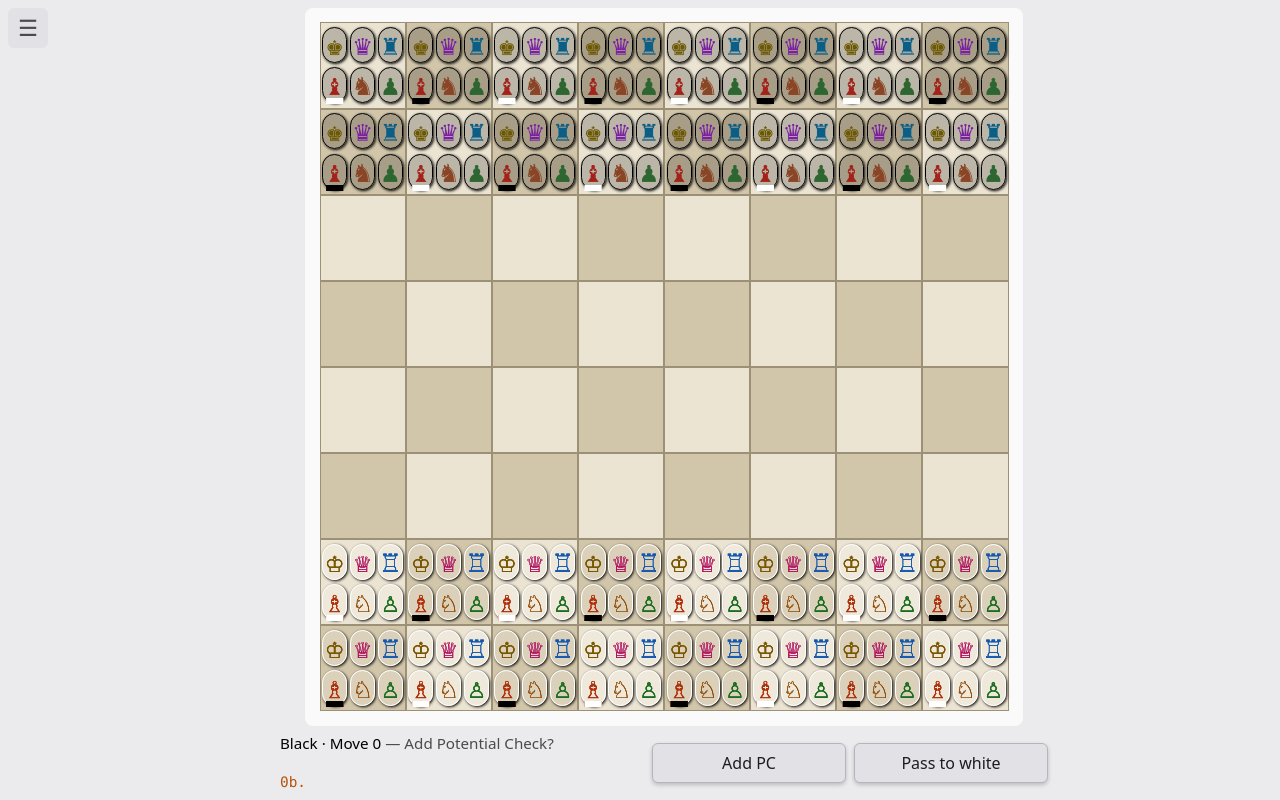
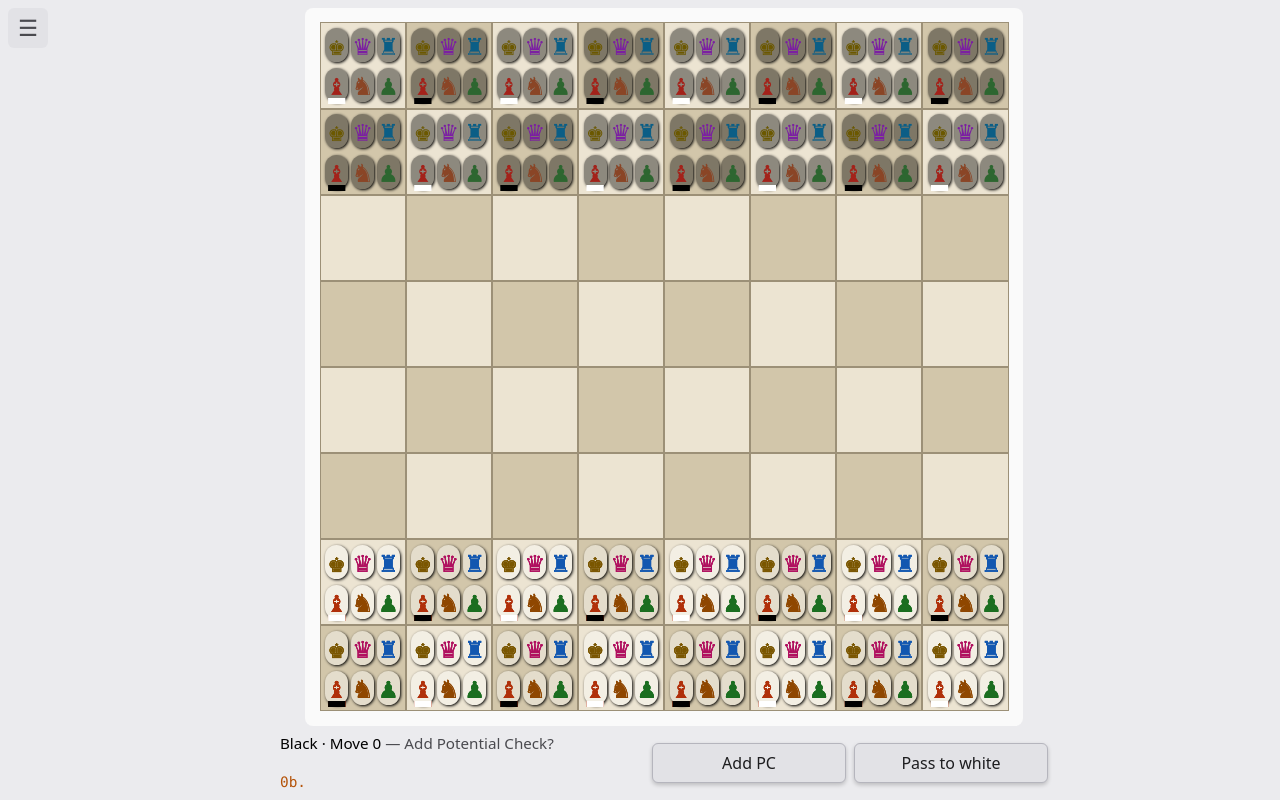
Before and after one commit to EddieWoodford/qhess, a website with bundled scripts: page index.html in a window 1280 px wide. Built offline with nearby package versions, Linux system fonts and the light colour scheme; files whose address does not match are found by name.

Commit message:
unicode and CSS tweaks
- Use black chess unicode characters (solid shapes for clarity)
- dark board now also wood themes
- piece background token shading improvement

modified:  src/client/glyphs.js  |  5 ++++-
modified:  style.css             | 14 +++++++-------
 2 files changed, 11 insertions(+), 8 deletions(-)

```diff
--- a/src/client/glyphs.js
+++ b/src/client/glyphs.js
@@ -4,7 +4,10 @@
 // Each symbol is a <span class="glyph glyph-{color}{type}">, e.g. glyph-wQ; style.css (section 7.4) colours them.
 
 const SYMBOLS = {
-	w: { K: "&#9812;", Q: "&#9813;", R: "&#9814;", B: "&#9815;", N: "&#9816;", P: "&#9817;" },
+// "white" unicode characters for pieces are outline.
+//	w: { K: "&#9812;", Q: "&#9813;", R: "&#9814;", B: "&#9815;", N: "&#9816;", P: "&#9817;" },
+// "black" characters are filled in. We use them for both sides, and CSS style the difference
+	w: { K: "&#9818;", Q: "&#9819;", R: "&#9820;", B: "&#9821;", N: "&#9822;", P: "&#9823;" },
 	b: { K: "&#9818;", Q: "&#9819;", R: "&#9820;", B: "&#9821;", N: "&#9822;", P: "&#9823;" },
 };
 
--- a/style.css
+++ b/style.css
@@ -109,8 +109,8 @@
     --gap: 0.5rem;                                /* padding around and between the page areas */
 
     /* ---- Board colours ---- */
-    --board-white-col: #663;                /* darkened 'white' squares */
-    --board-black-col: #336;                /* darker black squares */
+    --board-white-col: #a98;                /* darkened 'white' squares */
+    --board-black-col: #654;                /* darker black squares */
     --board-edge-col: #111;                 /* coordinate labels and corners */
     --board-square-border: black;           /* the line around each square */
     --piece-selectedStart-col: #a87c2a;     /* dark amber */
@@ -137,7 +137,7 @@
     --piece-bN: #FFA07A;                    /* light salmon */
     --piece-bP: #90EE90;                    /* light green */
     /* One colour per side, when "Colour pieces by type" is switched off (7.4) */
-    --piece-white-side: #F4EBD0;            /* ivory */
+    --piece-white-side: #FFFFFF;            /* white */
     --piece-black-side: #E8743B;            /* copper */
 
     /* ---- Status ---- */
@@ -1432,12 +1432,12 @@ input.switch:focus-visible {
     line-height: 1.4em;
 }
 .glyph-w {
-    background-color: #FFF3;
-    border: 1px solid white;
+    background-color: #FFF6;
+    border: 0px solid white;
 }
 .glyph-b {
-    background-color: #0003;
-    border: 1px solid black;
+    background-color: #0006;
+    border: 0px solid black;
 }
 .glyph-wK { color: var(--piece-wK); }
 .glyph-wQ { color: var(--piece-wQ); }
```
